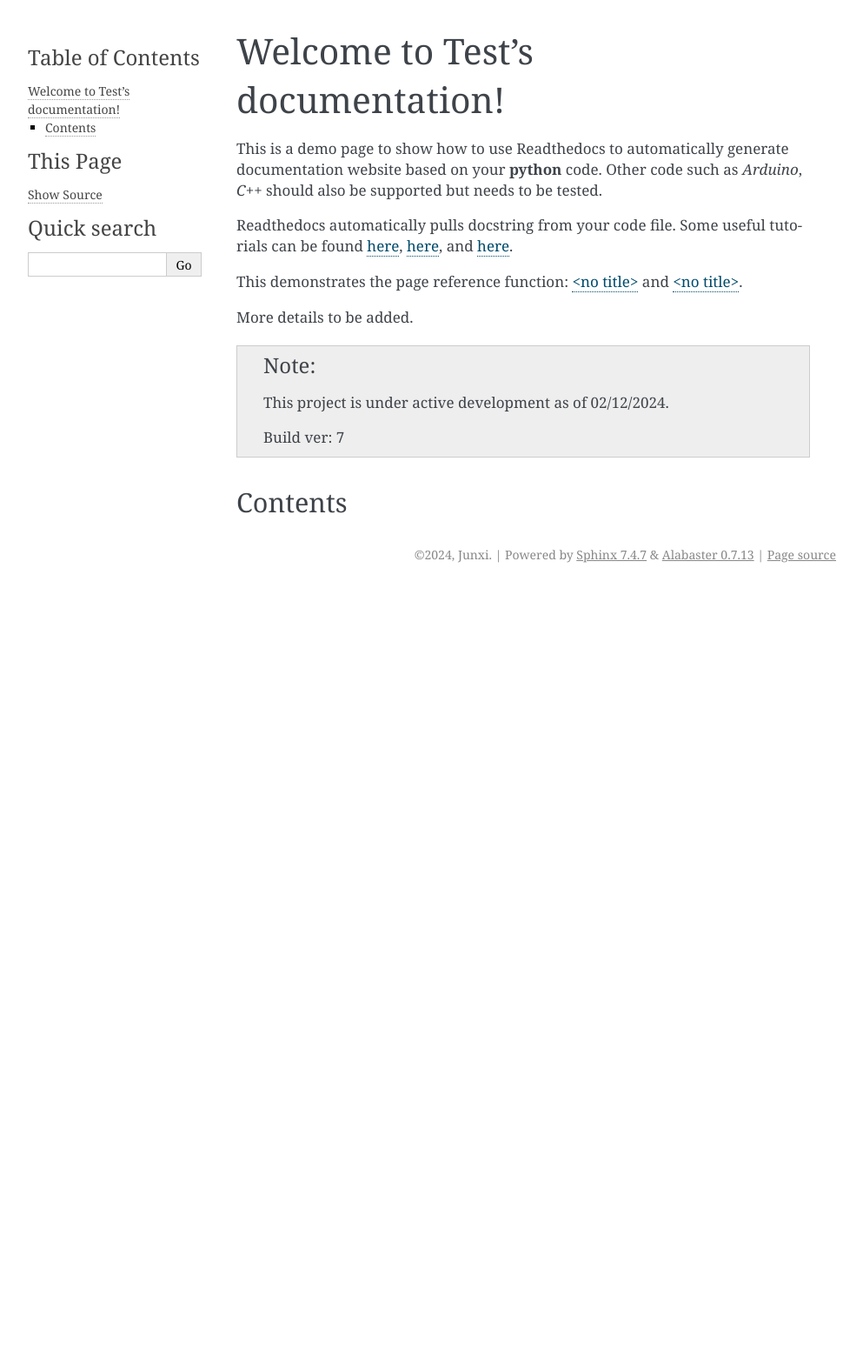
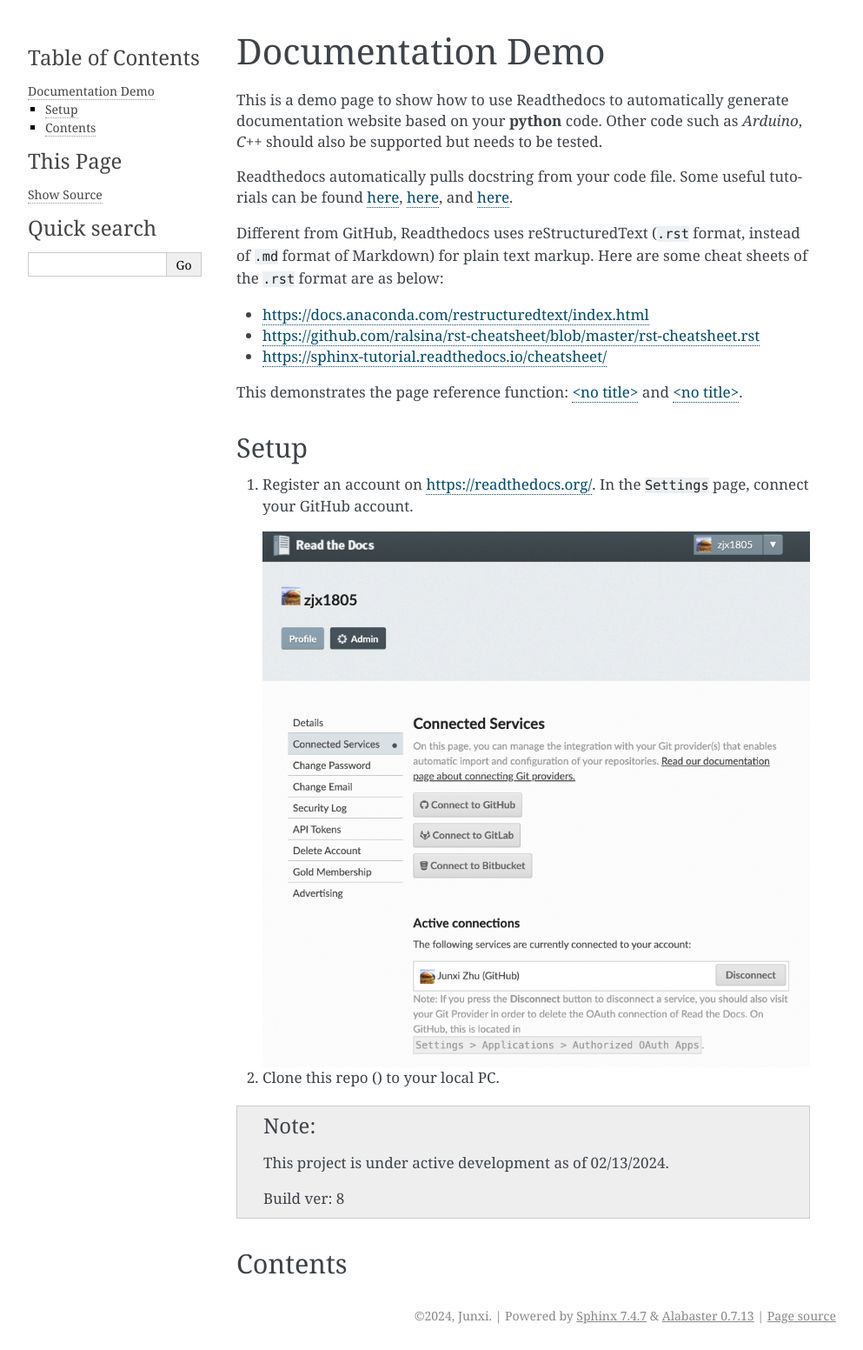
Before and after one commit to biomechatronics001/BiomechatronicsLab-DocDemo, a Sphinx documentation site: the page built from docs/index.rst, in a window 1280 px wide. Shown: the whole page at 87% size, without its empty margins (148-1141 px from the left). Built offline with Sphinx 7.4.7, drawn with Linux system fonts in a browser that asks for light colours; before the commit the page ends 900 px from its top, so only the background shows below that.

Commit message:
Updated index.rst and added .gitignore

```diff
--- a/docs/index.rst
+++ b/docs/index.rst
@@ -1,19 +1,33 @@
-Welcome to Test's documentation!
-===================================
+Documentation Demo
+==================
 
 This is a demo page to show how to use Readthedocs to automatically generate documentation website based on your **python** code. Other code such as *Arduino*, *C++* should also be supported but needs to be tested.
 
 Readthedocs automatically pulls docstring from your code file. Some useful tutorials can be found `here <https://docs.readthedocs.io/en/stable/tutorial/index.html>`_, `here <https://pythonforthelab.com/blog/documenting-with-sphinx-and-readthedocs/>`_, and `here <https://amazonwebshark.com/open-source-documentation-with-read-the-docs/>`_.
 
+Different from GitHub, Readthedocs uses reStructuredText (``.rst`` format, instead of ``.md`` format of Markdown) for plain text markup. Here are some cheat sheets of the ``.rst`` format are as below:
+
+* https://docs.anaconda.com/restructuredtext/index.html
+* https://github.com/ralsina/rst-cheatsheet/blob/master/rst-cheatsheet.rst
+* https://sphinx-tutorial.readthedocs.io/cheatsheet/
+
 This demonstrates the page reference function: :doc:`factorial` and :doc:`people`.
 
-More details to be added.
+Setup
+-----
+
+#. Register an account on https://readthedocs.org/. In the ``Settings`` page, connect your GitHub account.
+
+   .. image:: /img/readthedocs_setting_page.png
+      :align: left
+
+#. Clone this repo () to your local PC.
 
 .. note::
 
-   This project is under active development as of 02/12/2024.
+   This project is under active development as of 02/13/2024.
 
-   Build ver: 7
+   Build ver: 8
 
 Contents
 --------
```
Also changed, not shown: docs/img/readthedocs_setting_page.png (added), 3 other files.
